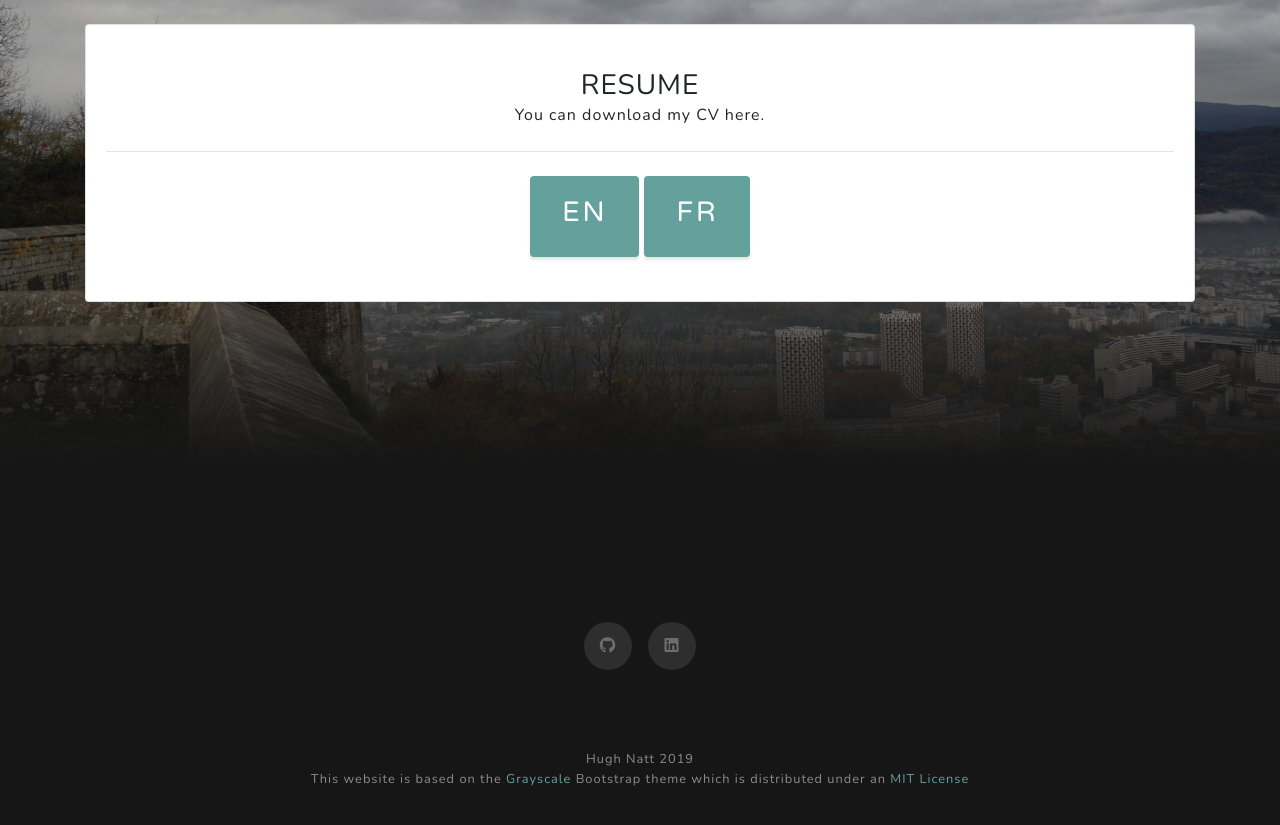
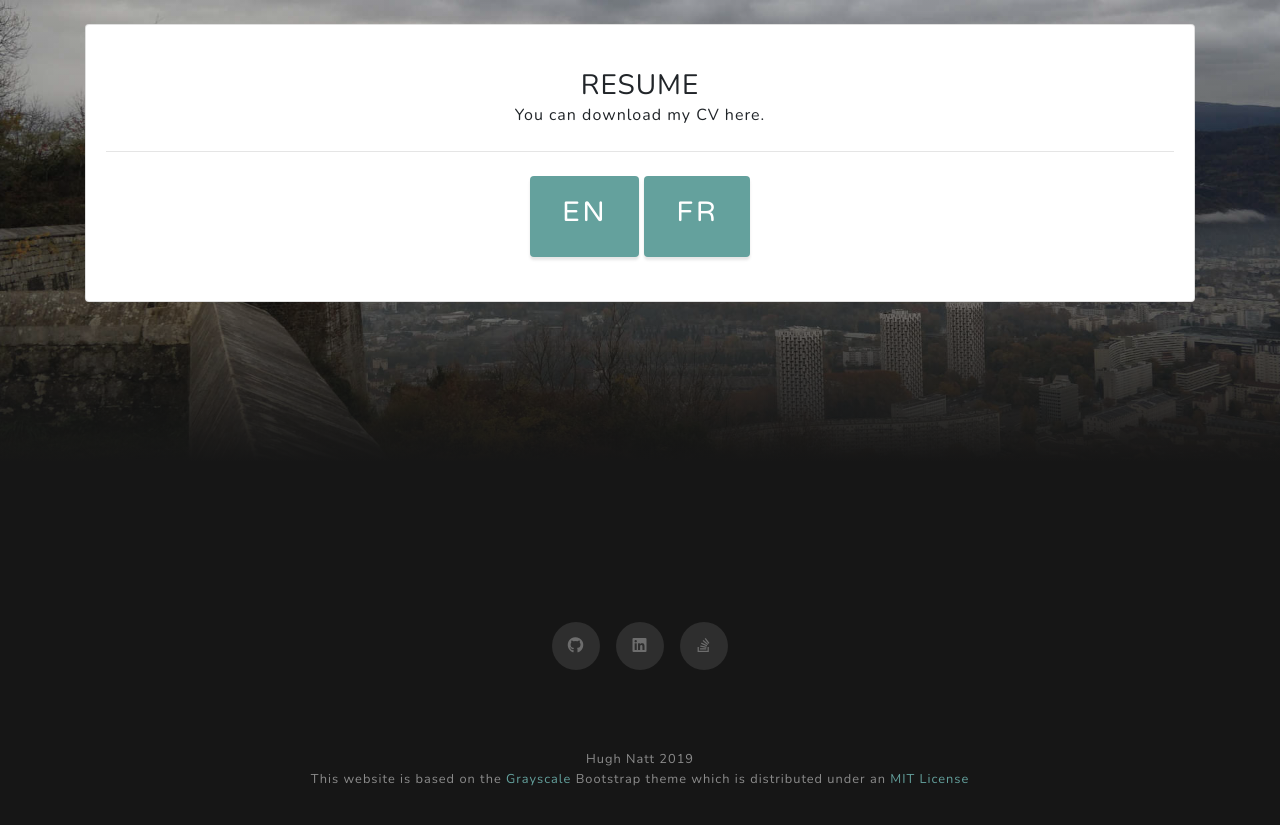
Before and after one commit to hughnatt/hughnatt.github.io, a plain HTML site: page index.html in a window 1280 px wide. Shown: the part 3730-4555 px from the top of the page. Drawn offline with nearby package versions, Linux system fonts and the light colour scheme.

Commit message:
Add link to stack overflow profile

```diff
--- a/index.html
+++ b/index.html
@@ -284,6 +284,9 @@
         <a target="_blank" href="https://www.linkedin.com/in/tanguy-sauton-85737110a/" class="mx-2">
           <i class="fab fa-linkedin"></i>
         </a>
+        <a target="_blank" href="https://stackoverflow.com/users/11079574/hugh-natt" class="mx-2">
+          <i class="fab fa-stack-overflow"></i>
+        </a>
       </div>
 
     <!-- </div> -->
```
